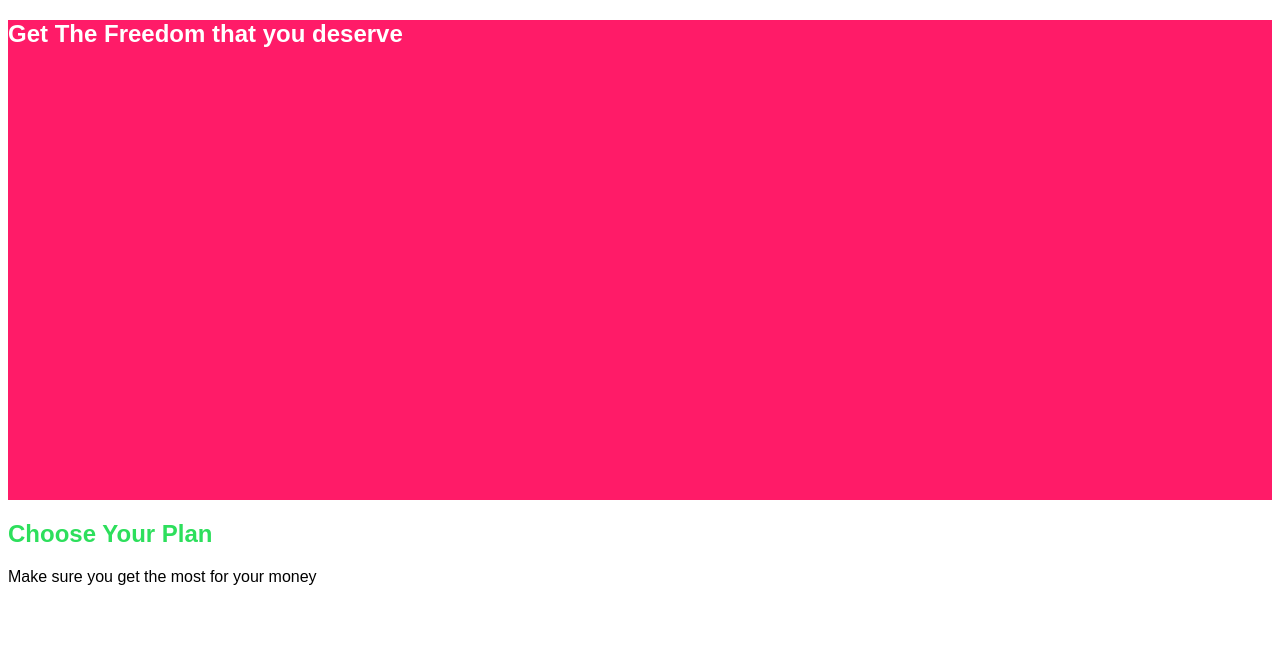
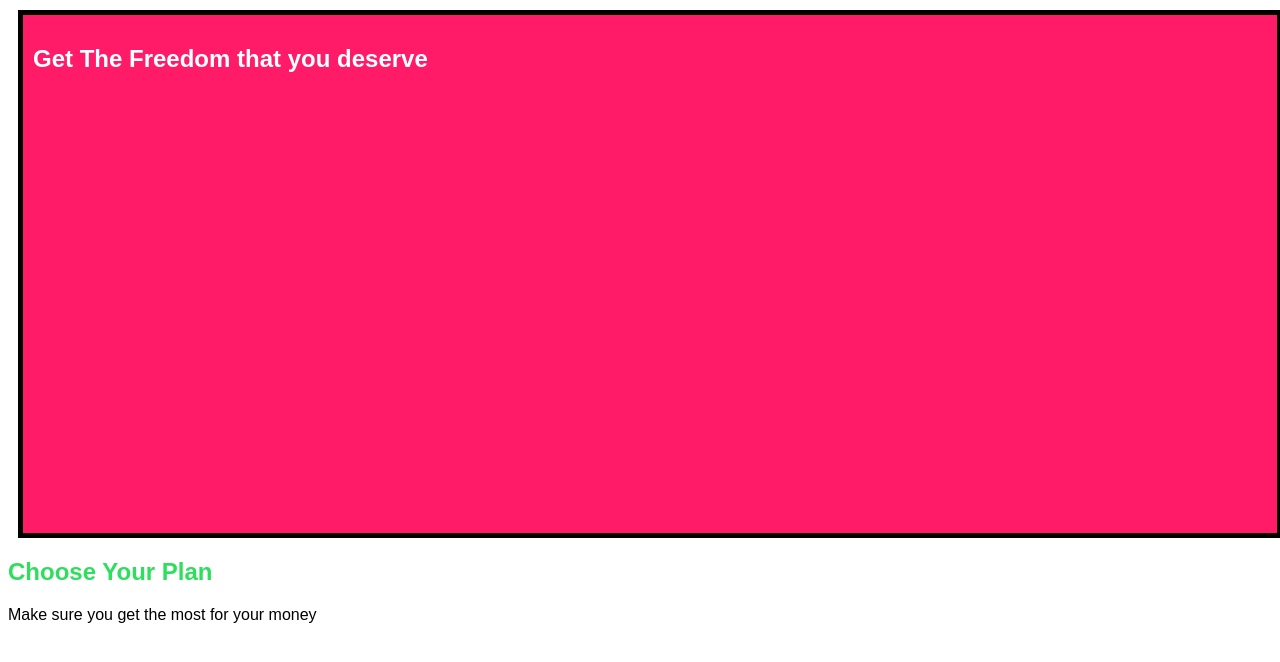
Before and after one commit to honorezemagho/htmlandcss, a plain HTML site: page 2.box-model.html in a window 1280 px wide. Drawn offline with Linux system fonts and the light colour scheme.

Commit message:
adding some box-model properties

```diff
--- a/assets/css/boxmodel.css
+++ b/assets/css/boxmodel.css
@@ -1,3 +1,7 @@
+* {
+    box-sizing: border-box;
+}
+
 body {
     font-family: 'Monserrat', sans-serif;
 }
@@ -5,7 +9,10 @@ body {
 #product-overview {
     background-color: #ff1b68;
     width: 100%;
-    height: 60vh;
+    height: 528px;
+    padding: 10px;
+    border: 5px solid black;
+    margin: 10px;
 }
 
 .product-overview h1 {
```
